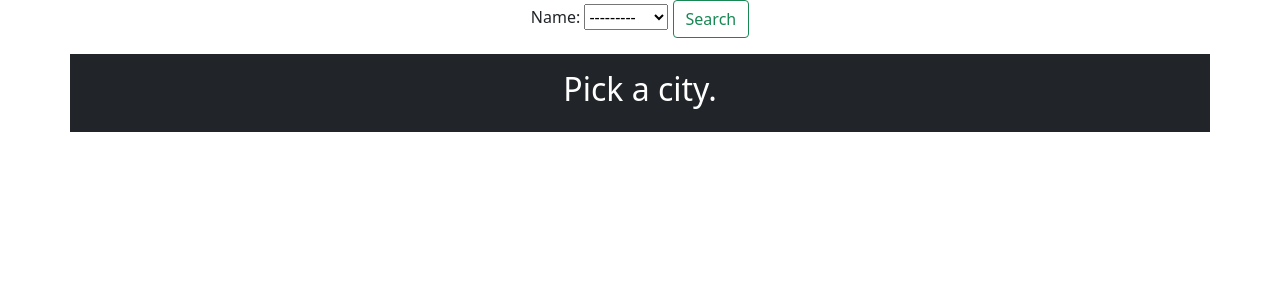
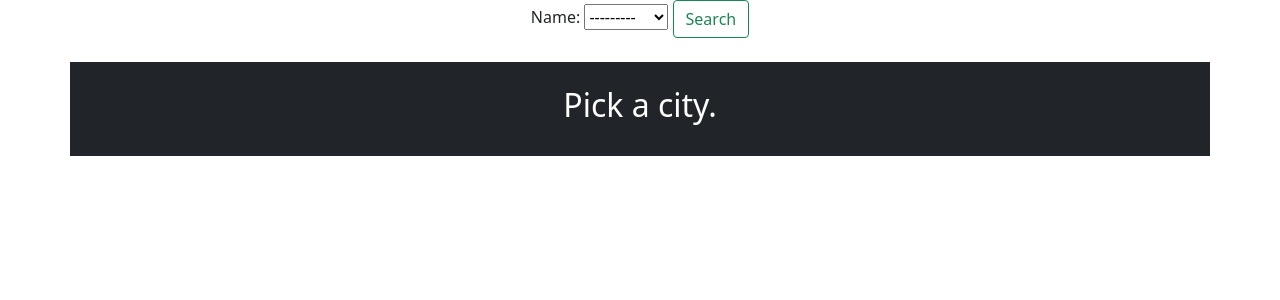
Before and after one commit to NDYordanov/ActNews_SoftUni, a Django app: page /zodiac/ in a window 1280 px wide. Shown: the part 96-396 px from the top of the page. Run offline with Django 4.2, Linux system fonts and the light colour scheme; some libraries are stand-ins or nearby versions.

Commit message:
Last changes

```diff
--- a/project/templates/weather/dislpay-weather.html
+++ b/project/templates/weather/dislpay-weather.html
@@ -13,7 +13,7 @@
     </div>
 
 
-    <div class="container p-3 my-3 bg-dark text-white">
+    <div class="container p-4 my-4 bg-dark text-white">
         <div class="d-flex justify-content-md-center">
             <br class="flex-column ">
                 {% if city %}
```
